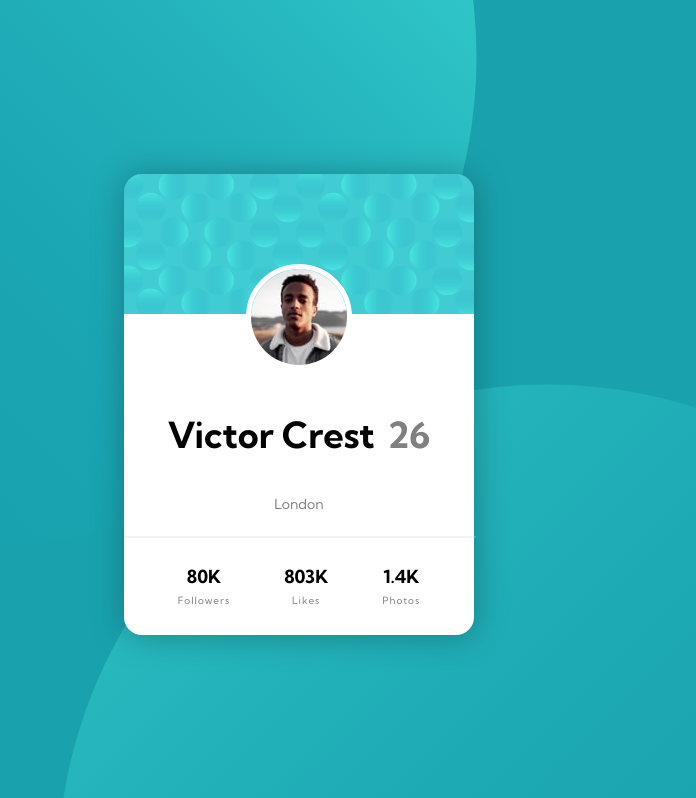
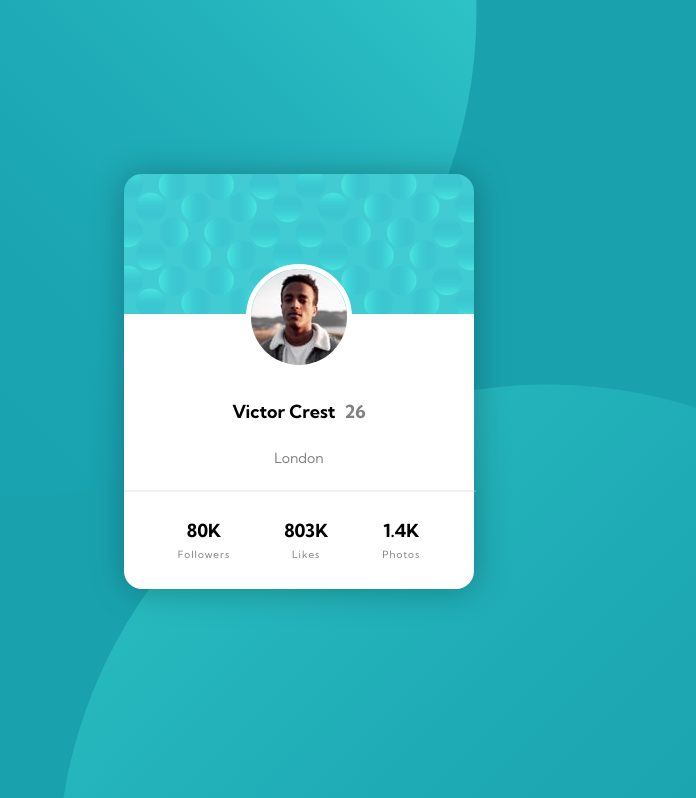
Before and after one commit to Mirthomasson/Profile-Card-Component, a plain HTML site: page index.html in a window 1280 px wide. Shown: the top 798 px of the page, without its empty margins (341-1037 px from the left). Drawn offline with Linux system fonts and the light colour scheme.

Commit message:
Update styles.css

```diff
--- a/styles.css
+++ b/styles.css
@@ -19,6 +19,10 @@ body {
     border-radius: 1em;
     font-size: 18px;
     filter: drop-shadow(.1rem .1rem 1rem rgba(0, 0, 0, 0.271));
+}
+
+h1 {
+    font-size: 18px;
 }
 
 .banner {
```
